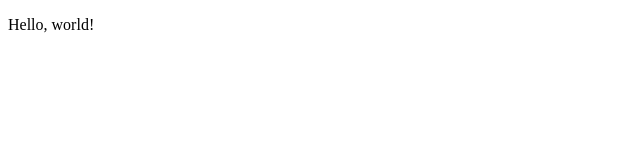
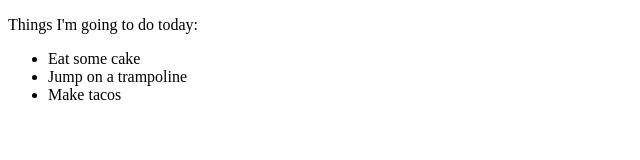
Before and after one commit to tacoTime10/tacoTime10.github.io, a plain HTML site: page index.html in a window 1280 px wide. Shown: the whole page, without its empty margins (0-640 px from the left). Drawn offline with Linux system fonts and the light colour scheme.

Commit message:
Add todo-list

```diff
--- a/index.html
+++ b/index.html
@@ -4,7 +4,12 @@
   	<title>This is a test</title>
   </head>
   <body>
-    <p>Hello, world!</p>
+    <p>Things I'm going to do today:</p>
+    <ul>
+    	<li>Eat some cake</li>
+    	<li>Jump on a trampoline</li>
+    	<li>Make tacos</li>
+    </ul>
   </body>
 
 </html>
```
